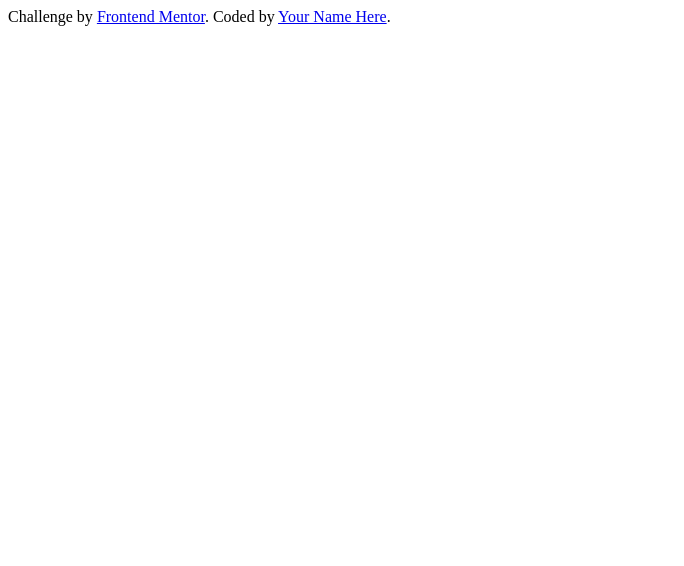
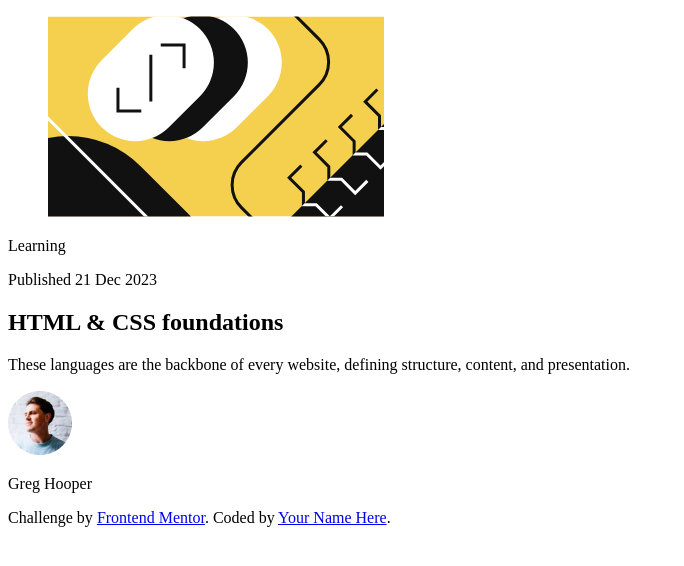
Before and after one commit to dcuevasdev/blog-preview-card, a plain HTML site: page index.html in a window 1280 px wide. Shown: the whole page, without its empty margins (0-684 px from the left). Drawn offline with Linux system fonts and the light colour scheme.

Commit message:
HTML structure

```diff
--- a/index.html
+++ b/index.html
@@ -13,11 +13,34 @@
     />
   </head>
   <body>
-    <div class="attribution">
+    <section class="card">
+      <figure class="card__image">
+        <img
+          src="./assets/images/illustration-article.svg"
+          alt="abstract image"
+        />
+      </figure>
+      <p class="card__label">Learning</p>
+      <p class="card__date">Published 21 Dec 2023</p>
+      <h2 class="card__title">HTML & CSS foundations</h2>
+      <p class="card__description">
+        These languages are the backbone of every website, defining structure,
+        content, and presentation.
+      </p>
+      <div class="card__avatar">
+        <img
+          src="./assets/images/image-avatar.webp"
+          alt="Greg's profile photo"
+          class="card__avatarPhoto"
+        />
+        <p class="card__avatarName">Greg Hooper</p>
+      </div>
+    </section>
+    <footer class="footer">
       Challenge by
       <a href="https://www.frontendmentor.io?ref=challenge" target="_blank"
         >Frontend Mentor</a
       >. Coded by <a href="#">Your Name Here</a>.
-    </div>
+    </footer>
   </body>
 </html>
```
